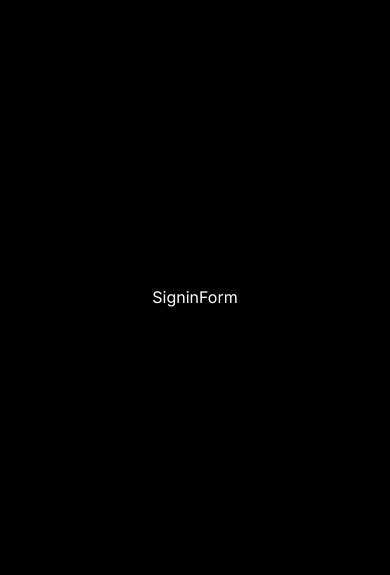
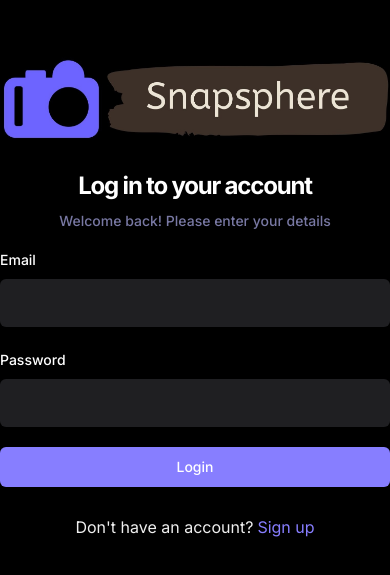
Before and after one commit to Tyagi221B/snapSphere, a React (Vite) app: page /sign-in in a window 390 px wide. Shown: the part 125-700 px from the top of the page. Built offline with nearby package versions, Linux system fonts and the light colour scheme; no server answers.

Commit message:
solve bugs , like query-provider , and other bug . ( Damn lot of bugs ......)  . Lets kill them.

```diff
--- a/src/_auth/forms/SigninForm.tsx
+++ b/src/_auth/forms/SigninForm.tsx
@@ -1,9 +1,114 @@
-import React from 'react'
+import { SigninValidation} from "@/lib/validation";
+import { zodResolver } from "@hookform/resolvers/zod";
+import { Button } from "@/components/ui/button";
+import { useToast } from "@/components/ui/use-toast"
+
+import {
+	Form,
+	FormControl,
+	FormField,
+	FormItem,
+	FormLabel,
+	FormMessage,
+} from "@/components/ui/form";
+import { Input } from "@/components/ui/input";
+import { useForm } from "react-hook-form";
+import { z } from "zod";
+import Loader from "@/components/shared/Loader";
+import { Link , useNavigate} from "react-router-dom";
+import { useSignInAccount} from "@/lib/react-query/queriesAndMutations";
+import { useUserContext } from "@/context/AuthContext";
 
 const SigninForm = () => {
-  return (
-    <div>SigninForm</div>
-  )
-}
 
-export default SigninForm
+	const {toast} = useToast();
+	const {checkAuthUser, isLoading: isUserLoading } = useUserContext();
+	const navigate = useNavigate();
+	const {mutateAsync: signInAccount } = useSignInAccount();
+
+
+	const form = useForm<z.infer<typeof SigninValidation>>({
+		resolver: zodResolver(SigninValidation),
+		defaultValues: {
+			email: "",
+			password: "",
+		},
+	});
+
+	// 2. Define a submit handler.
+	async function onSubmit(values: z.infer<typeof SigninValidation>) {
+
+		const session = await signInAccount({
+			email: values.email,
+			password: values.password,
+		})
+
+		if(!session){
+			return toast({title: 'Sign in failed. Please try again.'})
+		}
+
+		const isLoggedIn = await checkAuthUser();
+
+		if(isLoggedIn){
+			form.reset();
+			navigate('/')
+		}else {
+			return toast({title: 'Sign up failed. Please try again'})
+		}
+	}
+	return (
+		<Form {...form}>
+			<div className="sm:w-420 flex-center flex-col">
+				<img className="bg-red" src="/assets/images/logo.jpeg" alt="logo" />
+				<h2 className="h3-bold md:h2-bold pt-5 sm:pt-12">
+					Log in to your account
+				</h2>
+				<p className="text-light-3 small-medium md:base-regular mt-2">
+					Welcome back! Please enter your details
+				</p>
+
+				<form onSubmit={form.handleSubmit(onSubmit)} className="flex flex-col gap-5 w-full mt-4">
+					<FormField
+						control={form.control}
+						name="email"
+						render={({ field }) => (
+							<FormItem>
+								<FormLabel>Email</FormLabel>
+								<FormControl>
+									<Input type="email" className="shad-input" {...field} />
+								</FormControl>
+								<FormMessage />
+							</FormItem>
+						)}
+					/>
+					<FormField
+						control={form.control}
+						name="password"
+						render={({ field }) => (
+							<FormItem>
+								<FormLabel>Password</FormLabel>
+								<FormControl>
+									<Input type="password" className="shad-input" {...field} />
+								</FormControl>
+								<FormMessage />
+							</FormItem>
+						)}
+					/>
+					<Button type="submit" className="shad-button_primary">
+            {isUserLoading? (
+            <div className="flex-center gap-2">
+                <Loader/> Loading...
+                </div>
+            ) : <div>Login</div> }
+        </Button>
+        <p className="text-small-regular text-light-2 text-center mt-2"> Don't have an account?
+        <Link to="/sign-up" className="text-primary-500
+        text-small-semibold ml-1">Sign up</Link>
+        </p>
+				</form>
+			</div>
+		</Form>
+	);
+};
+
+export default SigninForm;
--- a/src/_auth/forms/SignupForm.tsx
+++ b/src/_auth/forms/SignupForm.tsx
@@ -15,8 +15,9 @@
 import { useForm } from "react-hook-form";
 import { z } from "zod";
 import Loader from "@/components/shared/Loader";
-import { Link } from "react-router-dom";
+import { Link , useNavigate} from "react-router-dom";
 import { useCreateUserAccount, useSignInAccount} from "@/lib/react-query/queriesAndMutations";
+import { useUserContext } from "@/context/AuthContext";
 
 
 
@@ -24,11 +25,13 @@
 
 
 	const {toast} = useToast();
-	// const isLoading = false;
+	const {checkAuthUser, isLoading: isUserLoading } = useUserContext();
+	const navigate = useNavigate();
 
-	const {mutateAsync: createUserAccount , isLoading: isCreatingUser} = useCreateUserAccount();
 
-	const {mutateAsync: signInAccount , isLoading: isSigningIn } = useSignInAccount();
+	const {mutateAsync: createUserAccount , isPending: isCreatingAccount} = useCreateUserAccount();
+
+	const {mutateAsync: signInAccount , isPending: isSigningIn } = useSignInAccount();
 
 
 	// 1. Define your form.
@@ -44,8 +47,8 @@
 
 	// 2. Define a submit handler.
 	async function onSubmit(values: z.infer<typeof SignupValidation>) {
-		// create the user
 		const newUser = await createUserAccount(values);
+
 		if(!newUser){
 			console.log("newUser is not created , problem in onSubmit function in SignupForm.tsx");
 			return toast({
@@ -59,6 +62,15 @@
 
 		if(!session){
 			return toast({title: 'Sign in failed. Please try again.'})
+		}
+
+		const isLoggedIn = await checkAuthUser();
+
+		if(isLoggedIn){
+			form.reset();
+			navigate('/')
+		}else {
+			return toast({title: 'Sign up failed. Please try again'})
 		}
 	}
 	return (
@@ -126,7 +138,7 @@
 						)}
 					/>
 					<Button type="submit" className="shad-button_primary">
-            {isCreatingUser? (
+            {isCreatingAccount? (
             <div className="flex-center gap-2">
                 <Loader/> Loading...
                 </div>
--- a/src/context/AuthContext.tsx
+++ b/src/context/AuthContext.tsx
@@ -1,43 +1,72 @@
+import { getCurrentUser } from "@/lib/appwrite/api";
 import { IContextType, IUser } from "@/types";
 import { createContext, useContext, useEffect, useState } from "react";
+import { useNavigate } from "react-router-dom";
 
-export const INITIAL_USER ={
-    id:'',
-    name:'',
-    username:'',
-    email:'',
-    imageUrl:'',
-    bio:'',
+export const INITIAL_USER = {
+	id: "",
+	name: "",
+	username: "",
+	email: "",
+	imageUrl: "",
+	bio: "",
 };
 
 const INITIAL_STATE = {
 	user: INITIAL_USER,
-    isLoading:false,
-    isAuthenticated:false,
-    setUser:()=>{},
+	isLoading: false,
+	isAuthenticated: false,
+	setUser: () => {},
 	setIsAuthenticated: () => {},
 	checkAuthUser: async () => false as boolean,
-}
+};
 
 const AuthContext = createContext<IContextType>(INITIAL_STATE);
 
-const AuthProvider = ({children}:{children: React.ReactNode}) => {
+const AuthProvider = ({ children }: { children: React.ReactNode }) => {
+	const [user, setUser] = useState<IUser>(INITIAL_USER);
+	const [isLoading, setIsLoading] = useState(false);
+	const [isAuthenticated, setIsAuthenticated] = useState(false);
 
-    const [user , setUser ] = useState<IUser>(INITIAL_STATE);
-    const [isLoading , setIsLoading ] = useState(false);
-    const [isAuthenticated , setIsAuthenticated] = useState(false);
+	const navigate = useNavigate();
 
-    const checkAuthUser = async() => {
+	const checkAuthUser = async () => {
 		try {
-            const currentAccount = await getCurrentUser()
+			const currentAccount = await getCurrentUser();
+
+			if (currentAccount) {
+				setUser({
+					id: currentAccount.$id,
+					name: currentAccount.name,
+					username: currentAccount.username,
+					email: currentAccount.email,
+					imageUrl: currentAccount.imageUrl,
+					bio: currentAccount.bio,
+				});
+
+				setIsAuthenticated(true);
+
+				return true;
+			}
+
+			return false;
 		} catch (error) {
 			console.log(error);
 			return false;
-
-        }finally {
+		} finally {
 			setIsLoading(false);
 		}
 	};
+
+	useEffect(() => {
+		if (
+			localStorage.getItem("cookieFallback") === "[]" ||
+			localStorage.getItem("cookieFallback") === null
+		)
+			navigate("/sign-in");
+
+		checkAuthUser();
+	}, []);
 
 	const value = {
 		user,
@@ -46,13 +75,10 @@
 		isAuthenticated,
 		setIsAuthenticated,
 		checkAuthUser,
-    }
-
-	return (
-        <AuthContext.Provider value={value}>
-            {children}
-        </AuthContext.Provider>
-    )
 	};
 
-export default AuthContext;
+	return <AuthContext.Provider value={value}>{children}</AuthContext.Provider>;
+};
+
+export default AuthProvider;
+export const useUserContext = () => useContext(AuthContext);
--- a/src/lib/appwrite/api.ts
+++ b/src/lib/appwrite/api.ts
@@ -1,4 +1,4 @@
-import { ID } from "appwrite";
+import { ID, Query } from "appwrite";
 import { INewUser } from "@/types";
 import { account, appwriteConfig, avatars, databases } from "./config";
 
@@ -65,7 +65,7 @@
     password:string;
 }){
     try {
-        const session = await account.createEmailSession(user.email , user.password);
+        const session = await account.createEmailPasswordSession(user.email , user.password);
         // TODO: see if these parameteres goes in string
         return session;
     } catch (error) {
@@ -74,17 +74,35 @@
     }
 }
 
+// export async function getAccount(){
+//     try {
+//         const currentAccount = await account.get();
+//         return currentAccount;
+//     } catch (error) {
+//         console.log('Error in getAccount')
+//     }
+// }
 export async function getCurrentUser(){
     try {
         const currentAccount = await account.get();
 
-        if(!currentAccount) throw Error;
+        if(!currentAccount){
+            throw Error;
+        }
 
+        const currentUser = await databases.listDocuments(
+            appwriteConfig.databaseId,
+            appwriteConfig.userCollectionId,
+            [Query.equal('accountId' , currentAccount.$id)]
+        )
 
+        if(!currentUser) throw Error;
+
+        return currentUser.documents[0];
 
 
     } catch (error) {
         console.log("Error in getCurrentUser function in api.ts", error);
-
+        return null;
     }
 }
--- /dev/null
+++ b/src/lib/react-query/QueryProvider.tsx
@@ -0,0 +1,12 @@
+import { QueryClient, QueryClientProvider } from '@tanstack/react-query'
+import { ReactNode } from 'react'
+
+const queryClient = new QueryClient();
+
+export const QueryProvider = ({children}:{children: ReactNode}) => {
+  return (
+    <QueryClientProvider client={queryClient}>
+        {children}
+    </QueryClientProvider>
+  )
+}
--- a/src/lib/validation/index.ts
+++ b/src/lib/validation/index.ts
@@ -6,3 +6,7 @@
     email: z.string().email(),
     password: z.string().min(8,{message:"Password must be at least 8 characters."})
 });
+export const SigninValidation = z.object({
+    email: z.string().email(),
+    password: z.string().min(8,{message:"Password must be at least 8 characters."})
+});
--- a/src/main.tsx
+++ b/src/main.tsx
@@ -1,10 +1,15 @@
 import ReactDOM from "react-dom/client";
 import { BrowserRouter } from "react-router-dom";
 import App from "./App";
+import AuthProvider from "./context/AuthContext";
+import { QueryProvider } from "./lib/react-query/QueryProvider";
 
-
-ReactDOM.createRoot(document.getElementById('root')!).render(
-    <BrowserRouter>
-        <App/>
-    </BrowserRouter>
-)
+ReactDOM.createRoot(document.getElementById("root")!).render(
+	<BrowserRouter>
+		<QueryProvider>
+			<AuthProvider>
+				<App />
+			</AuthProvider>
+		</QueryProvider>
+	</BrowserRouter>
+);
```
Lines whose indentation alone changed are shown as unchanged.
